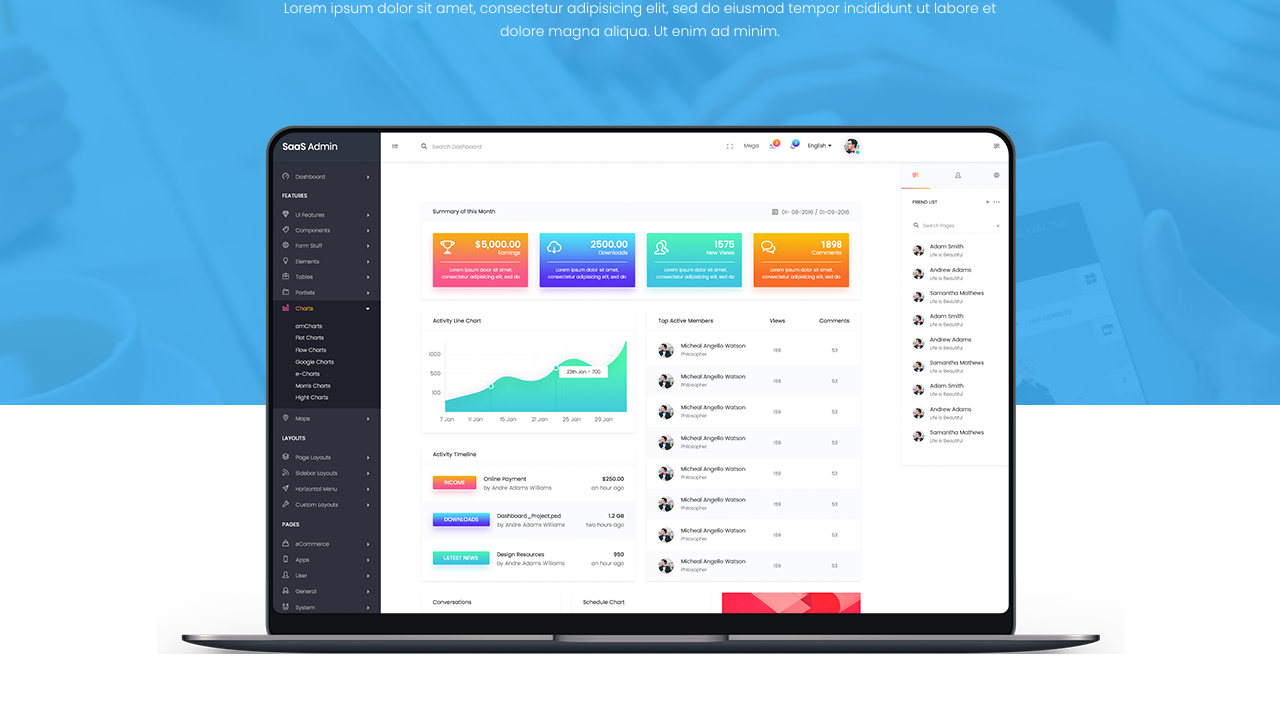
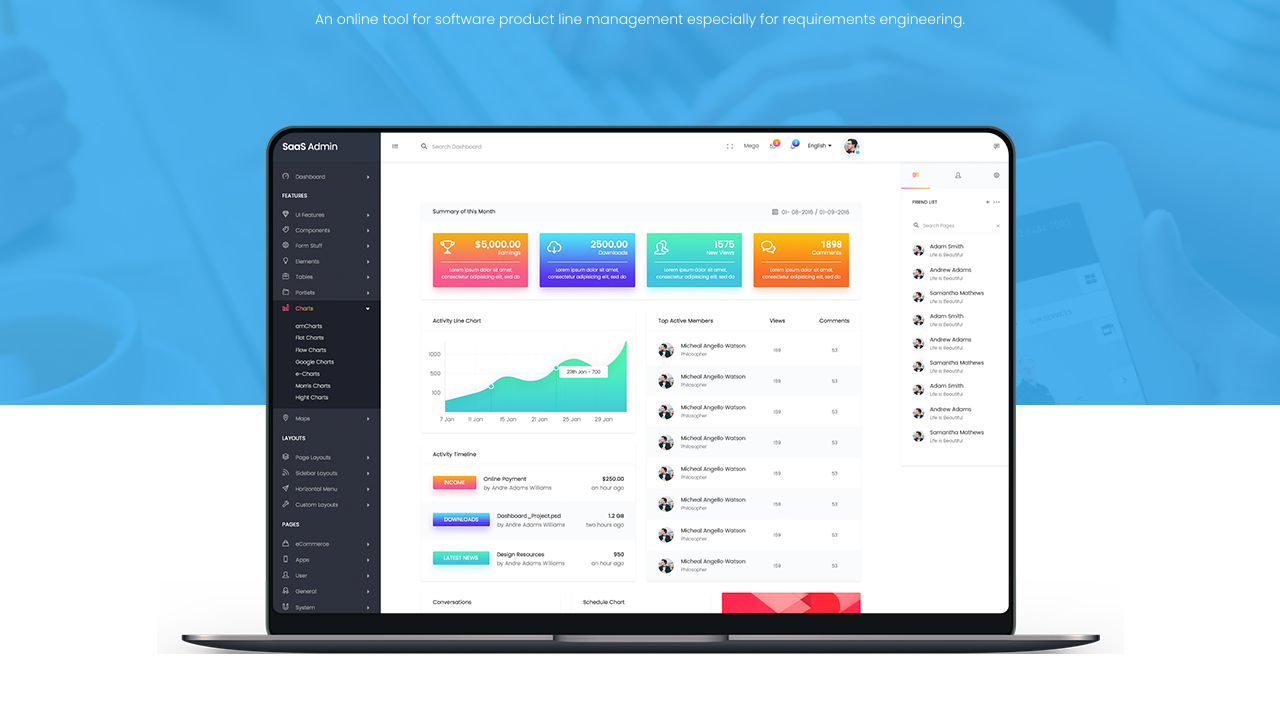
Before and after one commit to ghofrani85/ProductLinRE, a plain HTML site: page index.html in a window 1280 px wide. Shown: the part 395-1100 px from the top of the page. Drawn offline with nearby package versions, Linux system fonts and the light colour scheme; some packages are replaced by stand-ins of ours.

Commit message:
Update index.html

```diff
--- a/index.html
+++ b/index.html
@@ -68,7 +68,7 @@
 								Organize all with ProductLinRE
 							</h1>
 							<p class="pt-20 pb-20 text-white">
-								Lorem ipsum dolor sit amet, consectetur adipisicing elit, sed do eiusmod tempor incididunt ut labore et dolore magna aliqua. Ut enim ad minim.
+								An online tool for software product line management especially for requirements engineering.
 							</p>
 						</div>
 					</div>
```
